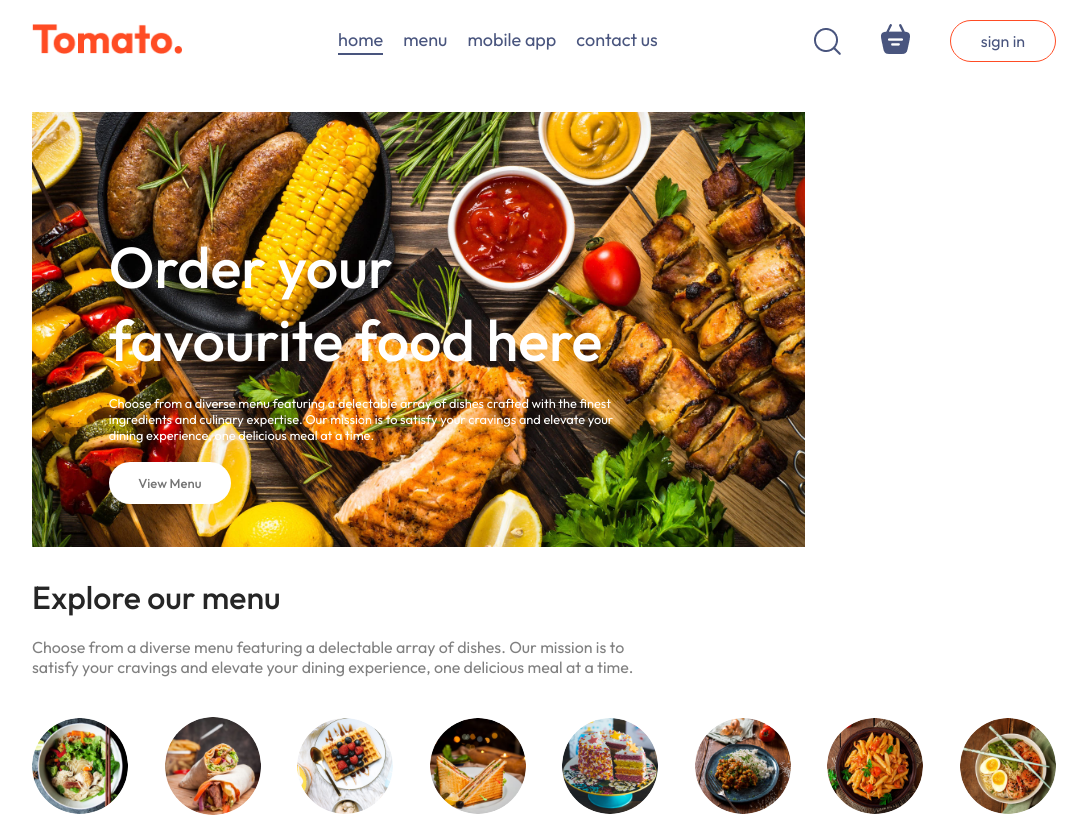
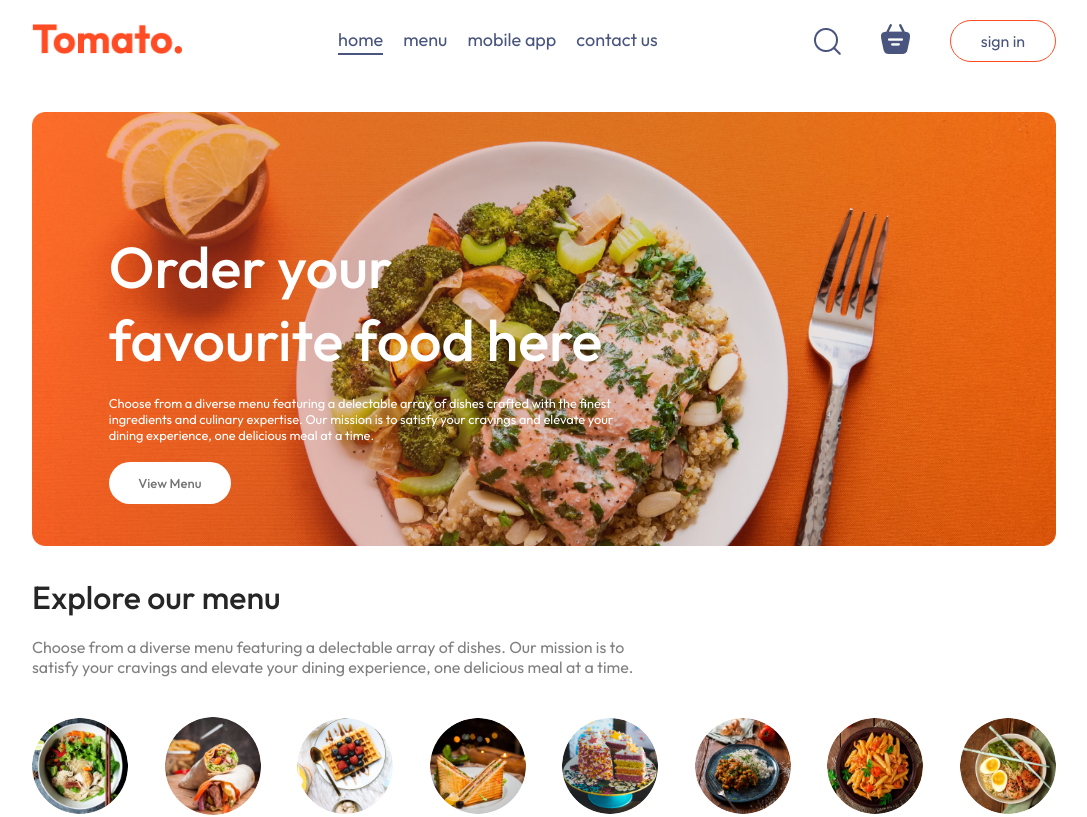
Before and after one commit to YashBawa/Healthy_Fi_Me, a React (Vite) app in the folder frontend/: page / in a window 1280 px wide. Shown: the top 817 px of the page, without its empty margins (96-1183 px from the left). Built offline with nearby package versions, Linux system fonts and the light colour scheme; no server answers.

Commit message:
Update Header.css

```diff
--- a/frontend/src/components/Header/Header.css
+++ b/frontend/src/components/Header/Header.css
@@ -1,7 +1,7 @@
 .header{
     height: 34vw;
     margin: 30px auto;
-    background: url('/header_img.jpg') no-repeat;
+    background: url('/header_img.png') no-repeat;
     background-size:contain;
     position: relative;
 }
```
